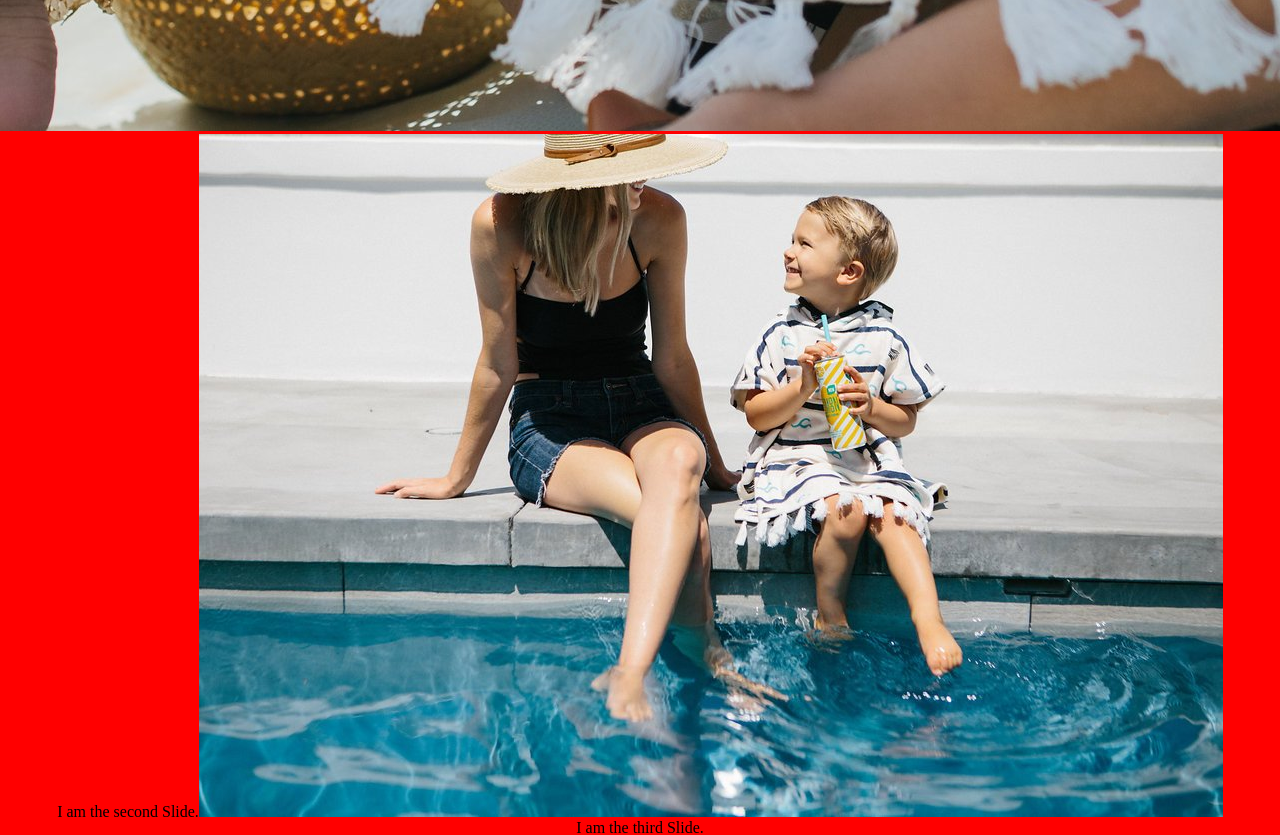
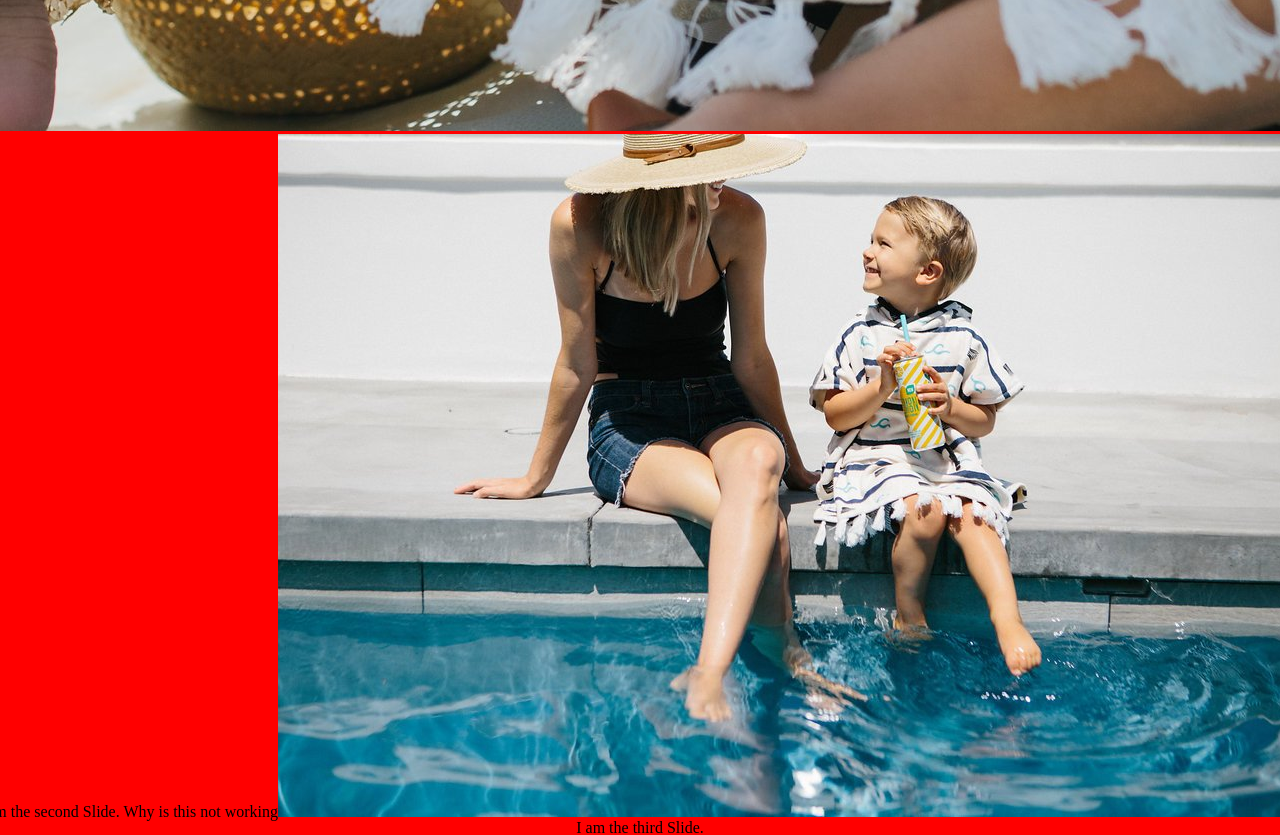
Before and after one commit to timknapp12/kindhood-clone, a React (Create React App) app: page /home in a window 1280 px wide. Shown: the part 1400-2235 px from the top of the page. Built offline with nearby package versions, Linux system fonts and the light colour scheme.

Commit message:
carousel

```diff
--- a/src/components/Home.js
+++ b/src/components/Home.js
@@ -44,7 +44,7 @@ const Home = () => {
       >
         <Slider>
           <Slide index={0}>I am the first Slide.<img src={photo1} /></Slide>
-          <Slide index={1}>I am the second Slide.<img src={photo2} /></Slide>
+          <Slide index={1}>I am the second Slide. Why is this not working<img src={photo2} /></Slide>
           <Slide index={2}>I am the third Slide. <img src={photo3} /></Slide>
         </Slider>
         <ButtonBack>Back</ButtonBack>
```
